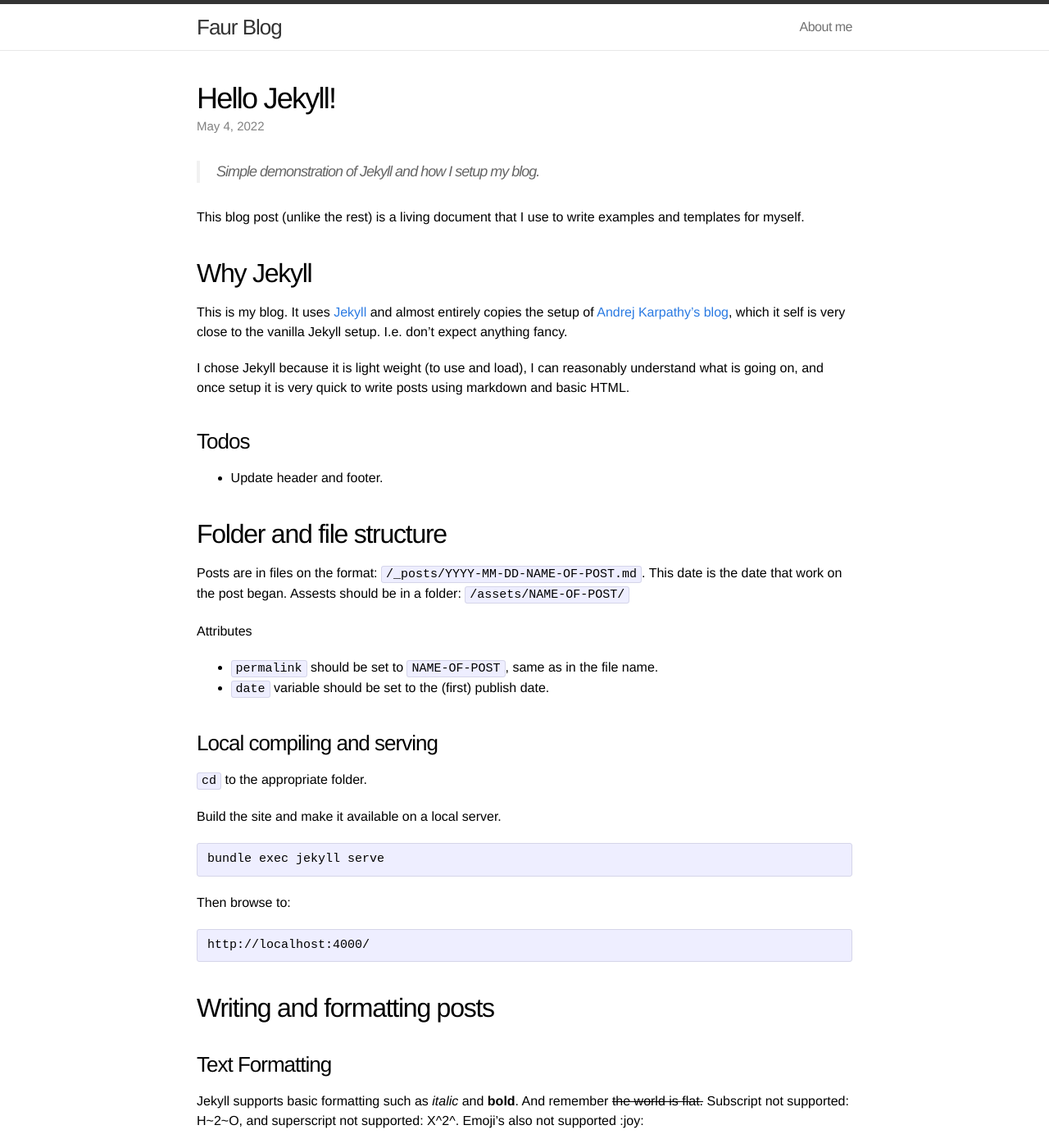
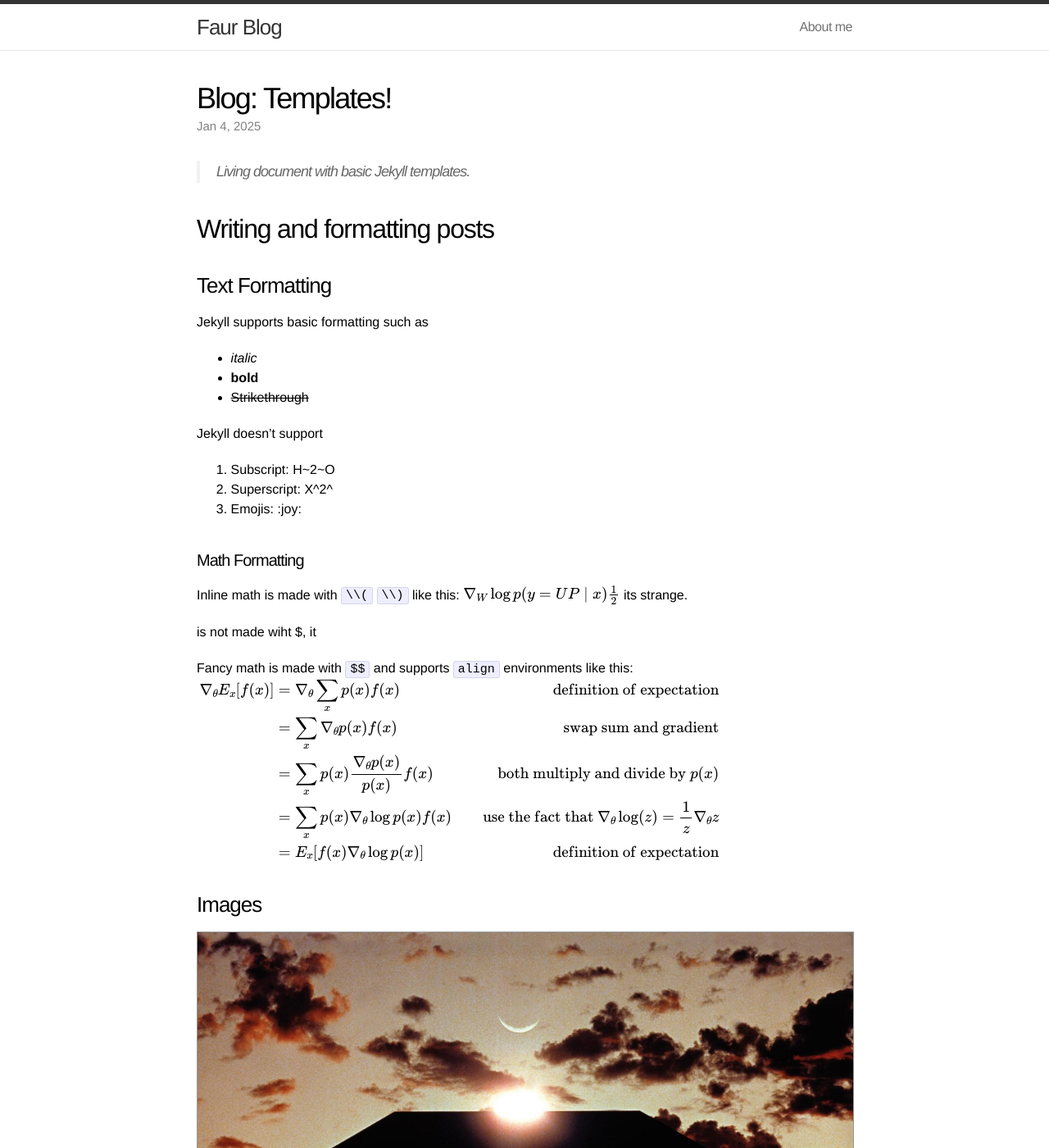
Before and after one commit to Faur/Faur.github.io, a Jekyll site: the page built from _posts/2025-01-04-blog-templates.md, in a window 1280 px wide and 1400 px high. Shown: the whole window at 82% size. Built offline with Jekyll 4.4.1, drawn with Linux system fonts in a browser that asks for light colours; formulas are drawn with MathJax 3; some of the changed text lies outside the part shown.

Commit message:
Initial SOP and template files

```diff
--- a/Gemfile
+++ b/Gemfile
@@ -24,7 +24,7 @@ platforms :mingw, :x64_mingw, :mswin, :jruby do
 end
 
 # Performance-booster for watching directories on Windows
-gem "wdm", ">= 0.1.1" if Gem.win_platform?
+## gem "wdm", ">= 0.1.1" if Gem.win_platform? # FAUR REMOVED
 
 # Fix: 'require' bundle exec jekyll serve: cannot load such file
 # https://stackoverflow.com/questions/65989040/bundle-exec-jekyll-serve-cannot-load-such-file
--- a/_posts/2022-04-30-hello-jekyll.md
+++ b/_posts/2025-01-04-blog-templates.md
@@ -2,62 +2,47 @@
 layout: post
 mathjax: True
 
-title:      "Hello Jekyll!"
-permalink:  "hello-jekyll"      # Ensure the link doesn't change
-date:       2022-05-04          # Post date
-excerpt:    "Simple demonstration of Jekyll and how I setup my blog."
+title:      "Blog: Templates!"
+permalink:  "blog-templates"      # Ensure the link doesn't change
+date:       2025-01-04          # Most recent date
+excerpt:    "Living document with basic Jekyll templates."
 ---
 
 > {{ page.excerpt }}
 <!-- SHOULD BE IN THE TOP OF EACH POST-->
 <!-- TODO: put this into the headder -->
 
-This blog post (unlike the rest) is a living document that I use to write examples and templates for myself.
-
-## <a name="intro"/> Why Jekyll
-
-This is my blog. It uses [Jekyll](http://jekyllrb.com/) and almost entirely copies the setup of [Andrej Karpathy's blog](https://github.com/karpathy/karpathy.github.io), which it self is very close to the vanilla Jekyll setup. I.e. don't expect anything fancy.
-
-I chose Jekyll because it is light weight (to use and load), I can reasonably understand what is going on, and once setup it is very quick to write posts using markdown and basic HTML.
-
-### Todos
-
-* Update header and footer.
-
-
-
-## Folder and file structure
-
-Posts are in files on the format: `/_posts/YYYY-MM-DD-NAME-OF-POST.md`. This date is the date that work on the post began.
-Assests should be in a folder: `/assets/NAME-OF-POST/`
-
-Attributes
-
-* `permalink` should be set to `NAME-OF-POST`, same as in the file name.
-* `date` variable should be set to the (first) publish date.
-
-
-
-### Local compiling and serving
-
-`cd` to the appropriate folder.
-
-Build the site and make it available on a local server.
-
-    bundle exec jekyll serve
-
-Then browse to:
-
-    http://localhost:4000/
-
-<!--### Updating a post -->
-
 ## Writing and formatting posts
 
 ### Text Formatting
-Jekyll supports basic formatting such as _italic_ and **bold**. And remember ~~the world is flat.~~
-Subscript not supported: H~2~O, and superscript not supported: X^2^.
-Emoji's also not supported :joy:
+Jekyll supports basic formatting such as
+*  _italic_
+* **bold**
+* ~~Strikethrough~~
+
+Jekyll doesn't support
+1. Subscript: H~2~O
+1. Superscript: X^2^
+1. Emojis: :joy:
+
+#### Math Formatting
+Inline math is made with `\\(` `\\)` like this:
+\\(\nabla_{W} \log p(y=UP \mid x)  \frac{1}{2} \\)
+its strange.
+
+is not made wiht $, it
+
+Fancy math is made with `$$` and supports `align` environments like this:
+$$
+\begin{align}
+\nabla_{\theta} E_x[f(x)] &= \nabla_{\theta} \sum_x p(x) f(x) & \text{definition of expectation} \\
+& = \sum_x \nabla_{\theta} p(x) f(x) & \text{swap sum and gradient} \\
+& = \sum_x p(x) \frac{\nabla_{\theta} p(x)}{p(x)} f(x) & \text{both multiply and divide by } p(x) \\
+& = \sum_x p(x) \nabla_{\theta} \log p(x) f(x) & \text{use the fact that } \nabla_{\theta} \log(z) = \frac{1}{z} \nabla_{\theta} z \\
+& = E_x[f(x) \nabla_{\theta} \log p(x) ] & \text{definition of expectation}
+\end{align}
+$$
+
 
 ### Images
 <!-- EMBED 1x IMAGE -->
@@ -149,21 +134,6 @@ I like to put the output of code in a separate code block inside a block quote,
 
 You can also make codeblocks by indenting with 4 spaces, but then you don't get syntax highlighing.
 
-### Math Formatting
-Inline math is not made wiht $, it is made with `\\(` `\\)` like this:
-\\(\nabla_{W} \log p(y=UP \mid x)  \frac{1}{2} \\)
-its strange.
-
-Fancy math is made with `$$` and supports `align` environments like this:
-$$
-\begin{align}
-\nabla_{\theta} E_x[f(x)] &= \nabla_{\theta} \sum_x p(x) f(x) & \text{definition of expectation} \\
-& = \sum_x \nabla_{\theta} p(x) f(x) & \text{swap sum and gradient} \\
-& = \sum_x p(x) \frac{\nabla_{\theta} p(x)}{p(x)} f(x) & \text{both multiply and divide by } p(x) \\
-& = \sum_x p(x) \nabla_{\theta} \log p(x) f(x) & \text{use the fact that } \nabla_{\theta} \log(z) = \frac{1}{z} \nabla_{\theta} z \\
-& = E_x[f(x) \nabla_{\theta} \log p(x) ] & \text{definition of expectation}
-\end{align}
-$$
 
 
 ### Lists
```
Also changed, not shown: _posts/2025-01-04-blog-sop.md (added, +74 -0 lines).
